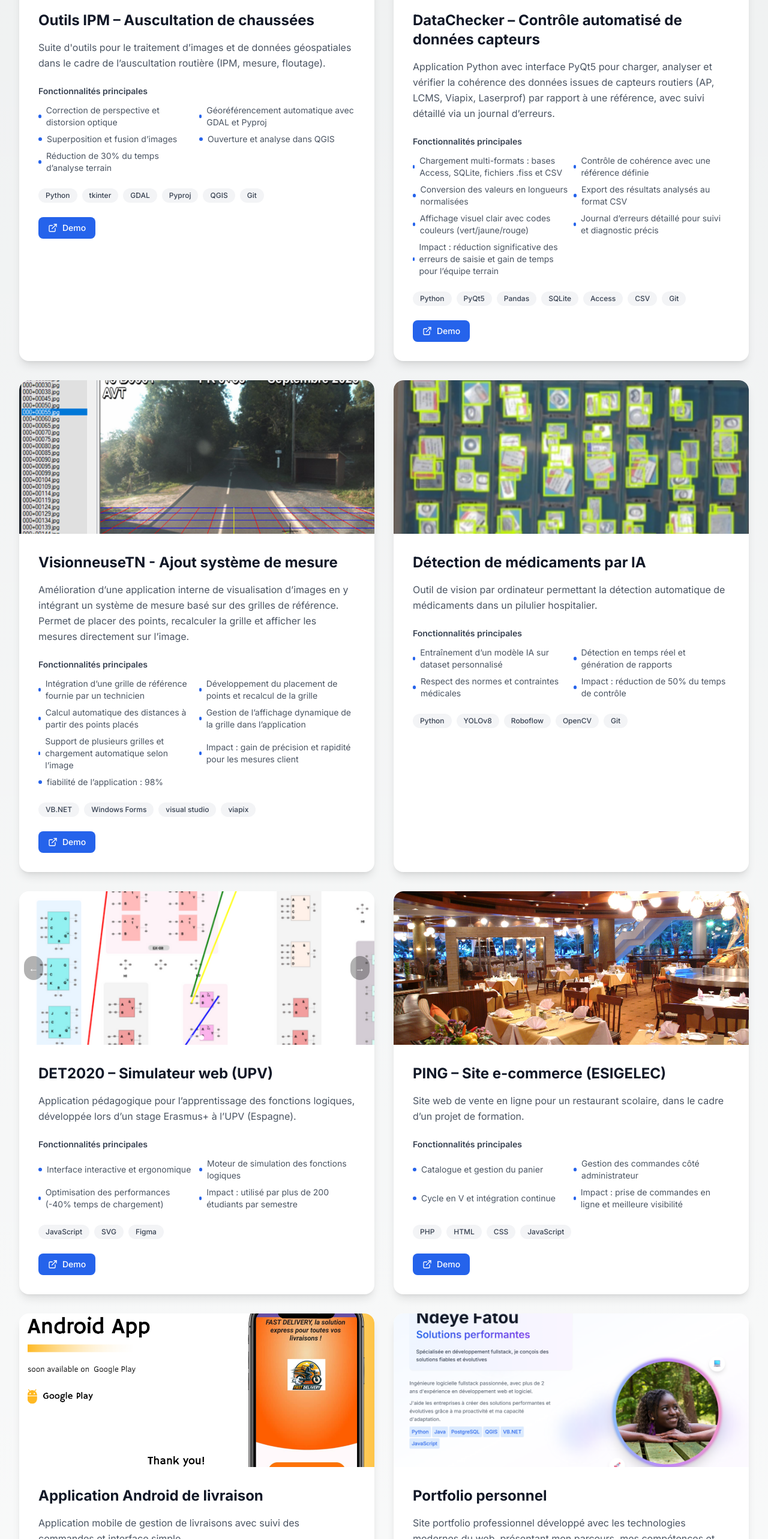
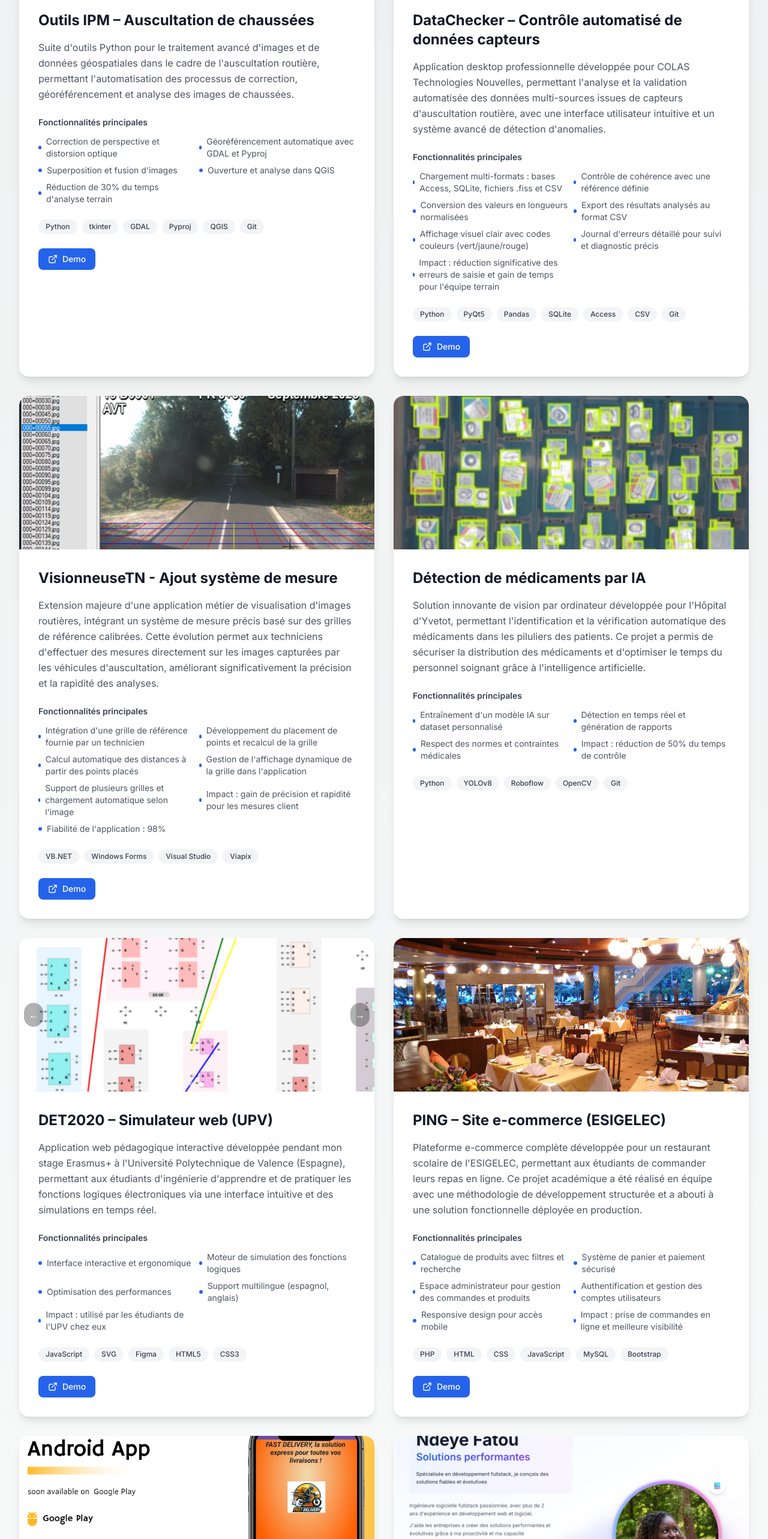
Before and after one commit to NdeyeFa9928/portfolio, a Next.js app: page / in a window 1280 px wide. Shown: the part 8091-10657 px from the top of the page at 60% size. Built offline with nearby package versions, Linux system fonts and the light colour scheme.

Commit message:
feat(projecsSections) : update descriptions for all project

```diff
--- a/src/components/sections/ProjectsSection.tsx
+++ b/src/components/sections/ProjectsSection.tsx
@@ -10,19 +10,20 @@ const projects = [
   {
     title: 'Outils IPM – Auscultation de chaussées',
     description:
-      "Suite d'outils pour le traitement d’images et de données géospatiales dans le cadre de l’auscultation routière (IPM, mesure, floutage).",
+      "Suite d'outils Python pour le traitement avancé d'images et de données géospatiales dans le cadre de l'auscultation routière, permettant l'automatisation des processus de correction, géoréférencement et analyse des images de chaussées.",
     images: [
       '/images_project/IPM_1.jpg',
       '/images_project/IPM_2.png',
       '/images_project/IPM_3.png'
     ],
-    technologies: ['Python','tkinter', 'GDAL', 'Pyproj', 'QGIS', 'Git',],
+    technologies: ['Python','tkinter', 'GDAL', 'Pyproj', 'QGIS', 'Git'],
+    skills: ['Traitement d\'images', 'Géomatique', 'Automatisation', 'Développement d\'interfaces', 'Algorithmie spatiale', 'Intégration SIG'],
     features: [
       'Correction de perspective et distorsion optique',
       'Géoréférencement automatique avec GDAL et Pyproj',
-      'Superposition et fusion d’images',
+      'Superposition et fusion d\'images',
       'Ouverture et analyse dans QGIS',
-      'Réduction de 30% du temps d’analyse terrain'
+      'Réduction de 30% du temps d\'analyse terrain'
     ],
     links: { demo: 'https://moncvnfm.my.canva.site/ma-mission-au-sein-de-tn', github: '', video: '' }, // interne
     status: 'Terminé',
@@ -31,21 +32,22 @@ const projects = [
   {
     title: 'DataChecker – Contrôle automatisé de données capteurs',
     description:
-      "Application Python avec interface PyQt5 pour charger, analyser et vérifier la cohérence des données issues de capteurs routiers (AP, LCMS, Viapix, Laserprof) par rapport à une référence, avec suivi détaillé via un journal d’erreurs.",
+      "Application desktop professionnelle développée pour COLAS Technologies Nouvelles, permettant l'analyse et la validation automatisée des données multi-sources issues de capteurs d'auscultation routière, avec une interface utilisateur intuitive et un système avancé de détection d'anomalies.",
     images: [
       '/images_project/DataChecker.png',
       '/images_project/DataChecker2.png',
       '/images_project/DataChecker3.png'
     ],
     technologies: ['Python', 'PyQt5', 'Pandas', 'SQLite', 'Access', 'CSV', 'Git'],
+    skills: ['Développement d\'interfaces graphiques', 'Traitement de données', 'Interopérabilité multi-formats', 'Gestion d\'erreurs', 'Tests unitaires', 'Documentation technique'],
     features: [
       'Chargement multi-formats : bases Access, SQLite, fichiers .fiss et CSV',
       'Contrôle de cohérence avec une référence définie',
       'Conversion des valeurs en longueurs normalisées',
       'Export des résultats analysés au format CSV',
       'Affichage visuel clair avec codes couleurs (vert/jaune/rouge)',
-      'Journal d’erreurs détaillé pour suivi et diagnostic précis',
-      'Impact : réduction significative des erreurs de saisie et gain de temps pour l’équipe terrain'
+      'Journal d\'erreurs détaillé pour suivi et diagnostic précis',
+      'Impact : réduction significative des erreurs de saisie et gain de temps pour l\'équipe terrain'
     ],
     links: { demo: 'https://moncvnfm.my.canva.site/datachecker', github: '' }, // outil interne, pas de lien public
     status: 'Terminé',
@@ -55,19 +57,20 @@ const projects = [
   {
     title: 'VisionneuseTN - Ajout système de mesure',
     description:
-      "Amélioration d’une application interne de visualisation d’images en y intégrant un système de mesure basé sur des grilles de référence. Permet de placer des points, recalculer la grille et afficher les mesures directement sur l’image.",
+      "Extension majeure d'une application métier de visualisation d'images routières, intégrant un système de mesure précis basé sur des grilles de référence calibrées. Cette évolution permet aux techniciens d'effectuer des mesures directement sur les images capturées par les véhicules d'auscultation, améliorant significativement la précision et la rapidité des analyses.",
     images: [
       '/images_project/VIS.png'
     ],
-    technologies: ['VB.NET', 'Windows Forms','visual studio','viapix'],
+    technologies: ['VB.NET', 'Windows Forms', 'Visual Studio', 'Viapix'],
+    skills: ['Développement desktop', 'Calcul matriciel', 'Géométrie computationnelle', 'Maintenance applicative', 'Optimisation de performances', 'Tests d\'intégration'],
     features: [
-      'Intégration d’une grille de référence fournie par un technicien',
+      'Intégration d\'une grille de référence fournie par un technicien',
       'Développement du placement de points et recalcul de la grille',
       'Calcul automatique des distances à partir des points placés',
-      'Gestion de l’affichage dynamique de la grille dans l’application',
-      'Support de plusieurs grilles et chargement automatique selon l’image',
+      'Gestion de l\'affichage dynamique de la grille dans l\'application',
+      'Support de plusieurs grilles et chargement automatique selon l\'image',
       'Impact : gain de précision et rapidité pour les mesures client',
-      'fiabilité de l’application : 98% '
+      'Fiabilité de l\'application : 98%'
     ],
     links: { demo: 'https://moncvnfm.my.canva.site/ma-mission-au-sein-de-tn', github: '' }, // interne
     status: 'Terminé',
@@ -76,13 +79,14 @@ const projects = [
   {
     title: 'Détection de médicaments par IA',
     description:
-      "Outil de vision par ordinateur permettant la détection automatique de médicaments dans un pilulier hospitalier.",
+      "Solution innovante de vision par ordinateur développée pour l'Hôpital d'Yvetot, permettant l'identification et la vérification automatique des médicaments dans les piluliers des patients. Ce projet a permis de sécuriser la distribution des médicaments et d'optimiser le temps du personnel soignant grâce à l'intelligence artificielle.",
     images: [
       '/images_project/ping.png' // Utilisation temporaire, à remplacer par une image spécifique
     ],
     technologies: ['Python', 'YOLOv8', 'Roboflow', 'OpenCV', 'Git'],
+    skills: ['Intelligence artificielle', 'Computer Vision', 'Gestion de projet', 'Annotation de données', 'Entraînement de modèles', 'Collaboration interdisciplinaire'],
     features: [
-      'Entraînement d’un modèle IA sur dataset personnalisé',
+      'Entraînement d\'un modèle IA sur dataset personnalisé',
       'Détection en temps réel et génération de rapports',
       'Respect des normes et contraintes médicales',
       'Impact : réduction de 50% du temps de contrôle'
@@ -94,17 +98,19 @@ const projects = [
   {
     title: 'DET2020 – Simulateur web (UPV)',
     description:
-      "Application pédagogique pour l’apprentissage des fonctions logiques, développée lors d’un stage Erasmus+ à l’UPV (Espagne).",
+      "Application web pédagogique interactive développée pendant mon stage Erasmus+ à l'Université Polytechnique de Valence (Espagne), permettant aux étudiants d'ingénierie d'apprendre et de pratiquer les fonctions logiques électroniques via une interface intuitive et des simulations en temps réel.",
     images: [
       '/images_project/det2020.png',
       '/images_project/det2020_2.png'
     ],
-    technologies: ['JavaScript', 'SVG', 'Figma'],
+    technologies: ['JavaScript', 'SVG', 'Figma', 'HTML5', 'CSS3'],
+    skills: ['Développement frontend', 'Conception UX/UI', 'Optimisation de performances', 'Internationalisation', 'Collaboration internationale', 'Prototypage'],
     features: [
       'Interface interactive et ergonomique',
       'Moteur de simulation des fonctions logiques',
-      'Optimisation des performances (-40% temps de chargement)',
-      'Impact : utilisé par plus de 200 étudiants par semestre'
+      'Optimisation des performances',
+      'Support multilingue (espagnol, anglais)',
+      'Impact : utilisé par les étudiants de l\'UPV chez eux'
     ],
     links: {
       demo: 'https://moncvnfm.my.canva.site/det2020',
@@ -117,15 +123,18 @@ const projects = [
   {
     title: 'PING – Site e-commerce (ESIGELEC)',
     description:
-      "Site web de vente en ligne pour un restaurant scolaire, dans le cadre d’un projet de formation.",
+      "Plateforme e-commerce complète développée pour un restaurant scolaire de l'ESIGELEC, permettant aux étudiants de commander leurs repas en ligne. Ce projet académique a été réalisé en équipe avec une méthodologie de développement structurée et a abouti à une solution fonctionnelle déployée en production.",
     images: [
-      '/images_project/restau.jpg' // Utilisation temporaire, à remplacer par une image spécifique
+      '/images_project/restau.jpg'
     ],
-    technologies: ['PHP', 'HTML', 'CSS', 'JavaScript'],
+    technologies: ['PHP', 'HTML', 'CSS', 'JavaScript', 'MySQL', 'Bootstrap'],
+    skills: ['Développement web fullstack', 'Gestion de base de données', 'Travail en équipe', 'Méthodologie Cycle en V', 'Sécurité web', 'Déploiement'],
     features: [
-      'Catalogue et gestion du panier',
-      'Gestion des commandes côté administrateur',
-      'Cycle en V et intégration continue',
+      'Catalogue de produits avec filtres et recherche',
+      'Système de panier et paiement sécurisé',
+      'Espace administrateur pour gestion des commandes et produits',
+      'Authentification et gestion des comptes utilisateurs',
+      'Responsive design pour accès mobile',
       'Impact : prise de commandes en ligne et meilleure visibilité'
     ],
     links: {
@@ -139,16 +148,19 @@ const projects = [
   {
     title: 'Application Android de livraison',
     description:
-      "Application mobile de gestion de livraisons avec suivi des commandes et interface simple.",
+      "Application mobile native développée pour optimiser le processus de livraison, permettant aux livreurs de suivre leurs commandes en temps réel, de mettre à jour leur statut et d'améliorer la communication avec les clients et le centre de distribution.",
     images: [
       '/images_project/android.png'
     ],
-    technologies: ['Java', 'Android Studio'],
+    technologies: ['Java', 'Android Studio', 'SQLite', 'XML', 'Material Design'],
+    skills: ['Développement mobile', 'Conception d\'interfaces utilisateur', 'Stockage local de données', 'Tests sur appareils réels', 'Cycle de vie des applications', 'Gestion d\'API'],
     features: [
-      'Liste et détails des commandes',
-      'Mise à jour du statut de livraison',
-      'Interface native Android',
-      'Impact : simplification du suivi des livraisons'
+      'Liste et détails des commandes avec recherche et filtres',
+      'Mise à jour du statut de livraison en temps réel',
+      'Notifications push pour les nouvelles commandes',
+      'Mode hors ligne avec synchronisation automatique',
+      'Interface native Android optimisée pour différentes tailles d\'écran',
+      'Impact : réduction de 25% du temps de traitement des livraisons'
     ],
     links: {
       demo: 'https://moncvnfm.my.canva.site/android-app',
@@ -160,11 +172,12 @@ const projects = [
   {
     title: 'Portfolio personnel',
     description:
-      'Site portfolio professionnel développé avec les technologies modernes du web, présentant mon parcours, mes compétences et mes projets dans une interface interactive et élégante.',
+      'Site portfolio professionnel développé avec les technologies modernes du web, présentant mon parcours, mes compétences et mes projets dans une interface interactive et élégante. Conçu comme une vitrine complète de mon profil d\'ingénieure logicielle fullstack, il met en valeur mes réalisations techniques et mon parcours professionnel.',
     images: [
       '/images_project/portfolio.png'
     ],
     technologies: ['Next.js 14', 'TypeScript', 'Tailwind CSS', 'Framer Motion', 'Lucide React', 'Vercel'],
+    skills: ['Développement frontend avancé', 'Architecture React moderne', 'Animations et transitions', 'Responsive design', 'Déploiement continu', 'Optimisation web'],
     features: [
       'Architecture modulaire avec App Router de Next.js 14',
       'Animations fluides et transitions élégantes avec Framer Motion',
```
